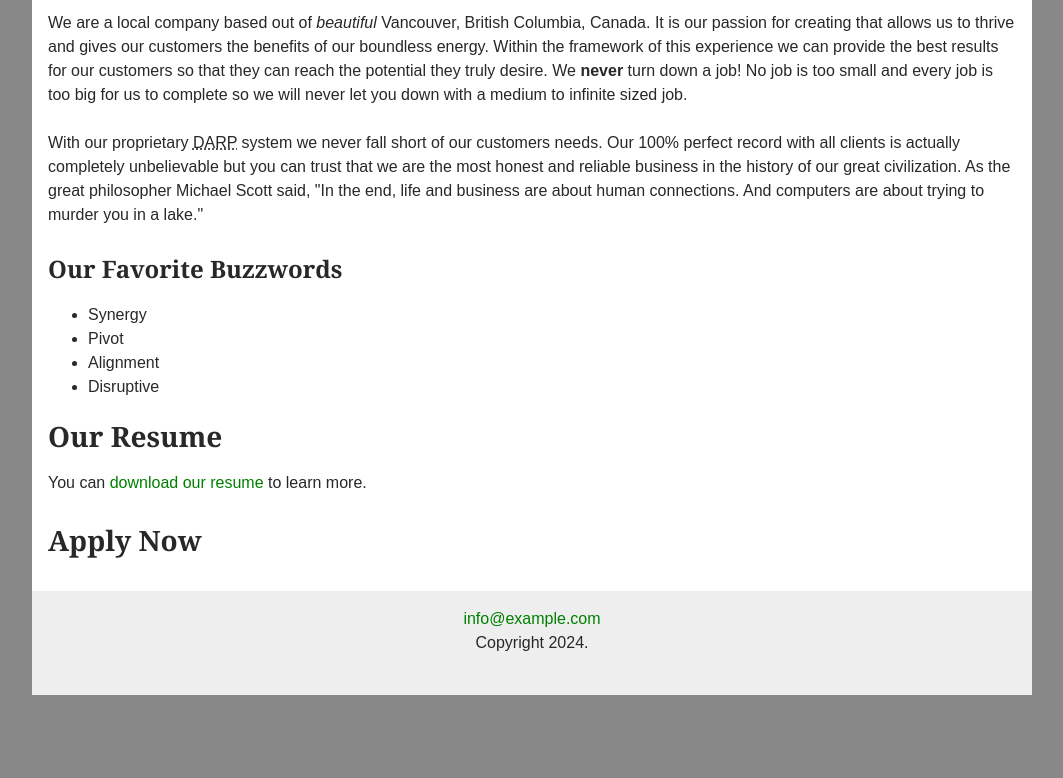
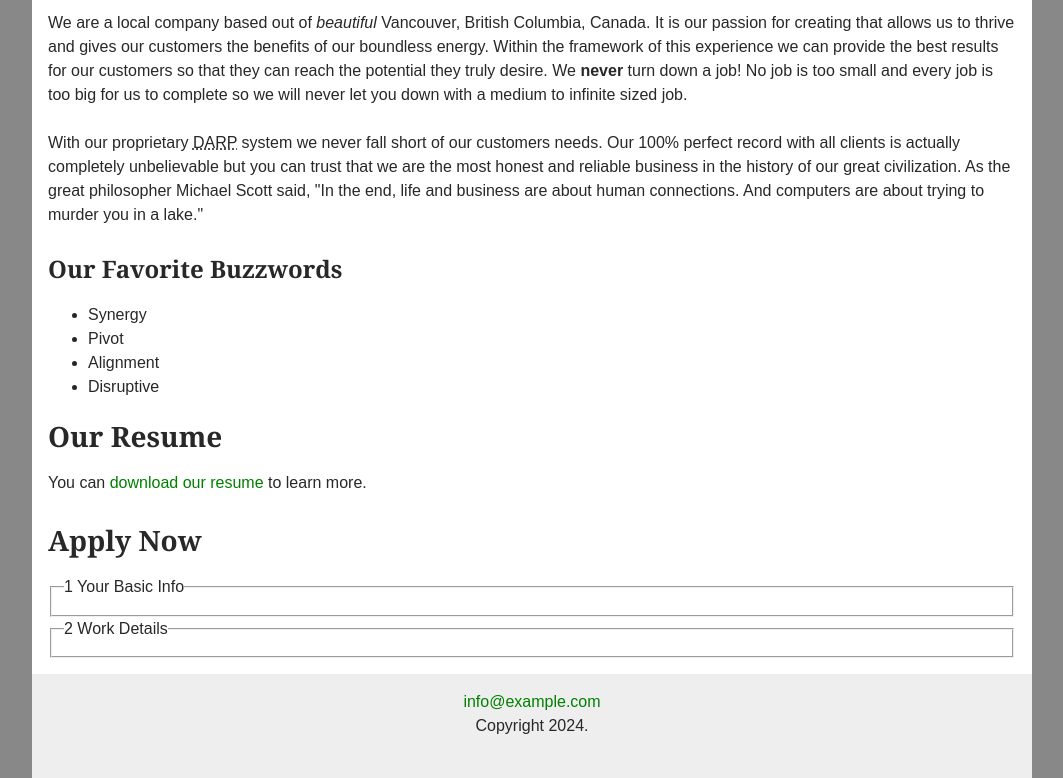
Before and after one commit to Dongwon38/day-05, a plain HTML site: page about-us.html in a window 1280 px wide. Shown: the part 197-975 px from the top of the page, without its empty margins (108-1171 px from the left). Before the commit the page ends 892 px from the top, so only its background shows below. Drawn offline with Linux system fonts and the light colour scheme.

Commit message:
Added fieldsets

```diff
--- a/about-us.html
+++ b/about-us.html
@@ -57,6 +57,19 @@
         <!-- Code along during the lecture to start building your form -->
         <form action="#" method="post" name="name tag">
           <h2>Apply Now</h2>
+          <fieldset>
+            <legend>
+              <span class="number">1</span>
+              Your Basic Info
+            </legend>
+          </fieldset>
+
+          <fieldset>
+            <legend>
+              <span class="number">2</span>
+              Work Details
+            </legend>
+          </fieldset>
         </form>
       </main>
 
```
